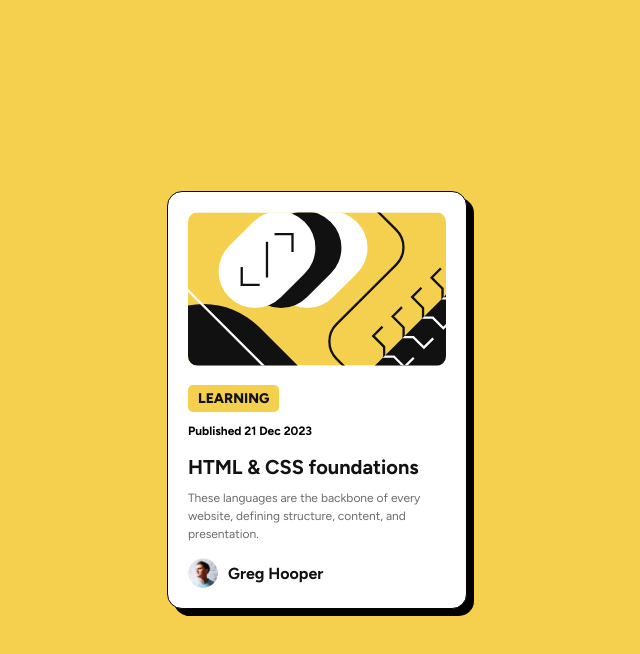
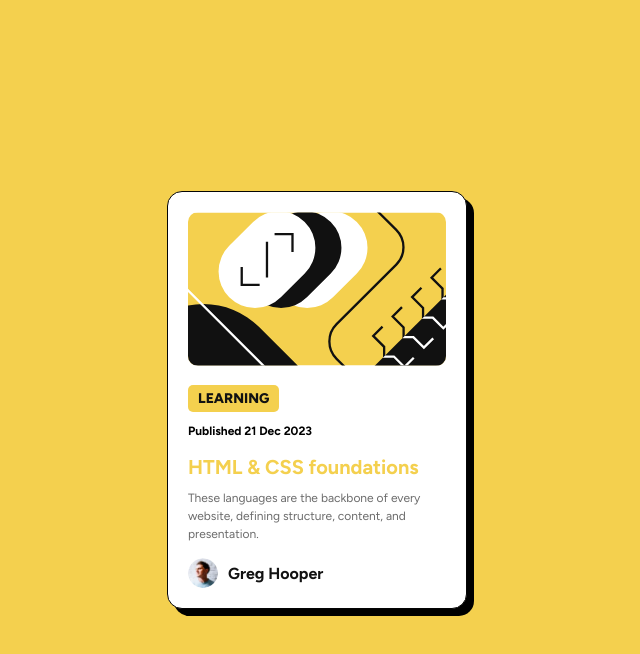
Before and after one commit to lzhong0119/Frontend-Mentor_Blog-Preview-Card, a plain HTML site: page index.html in a window 1280 px wide. In both pictures the pointer is over the element "HTML & CSS foundations". Shown: the whole page, without its empty margins (323-963 px from the left). Drawn offline with Linux system fonts and the light colour scheme.

Commit message:
Add hover and active css

```diff
--- a/styles.css
+++ b/styles.css
@@ -54,6 +54,13 @@ body {
   font-size: 20px;
   margin-bottom: 10px;
 }
+.content-section h1:hover {
+  color: hsl(47, 88%, 63%);
+  cursor: pointer;
+}
+.content-section h1:active {
+  color: hsl(0, 0%, 7%);
+}
 
 .content-section p {
   color: hsl(0, 0%, 42%);
```
